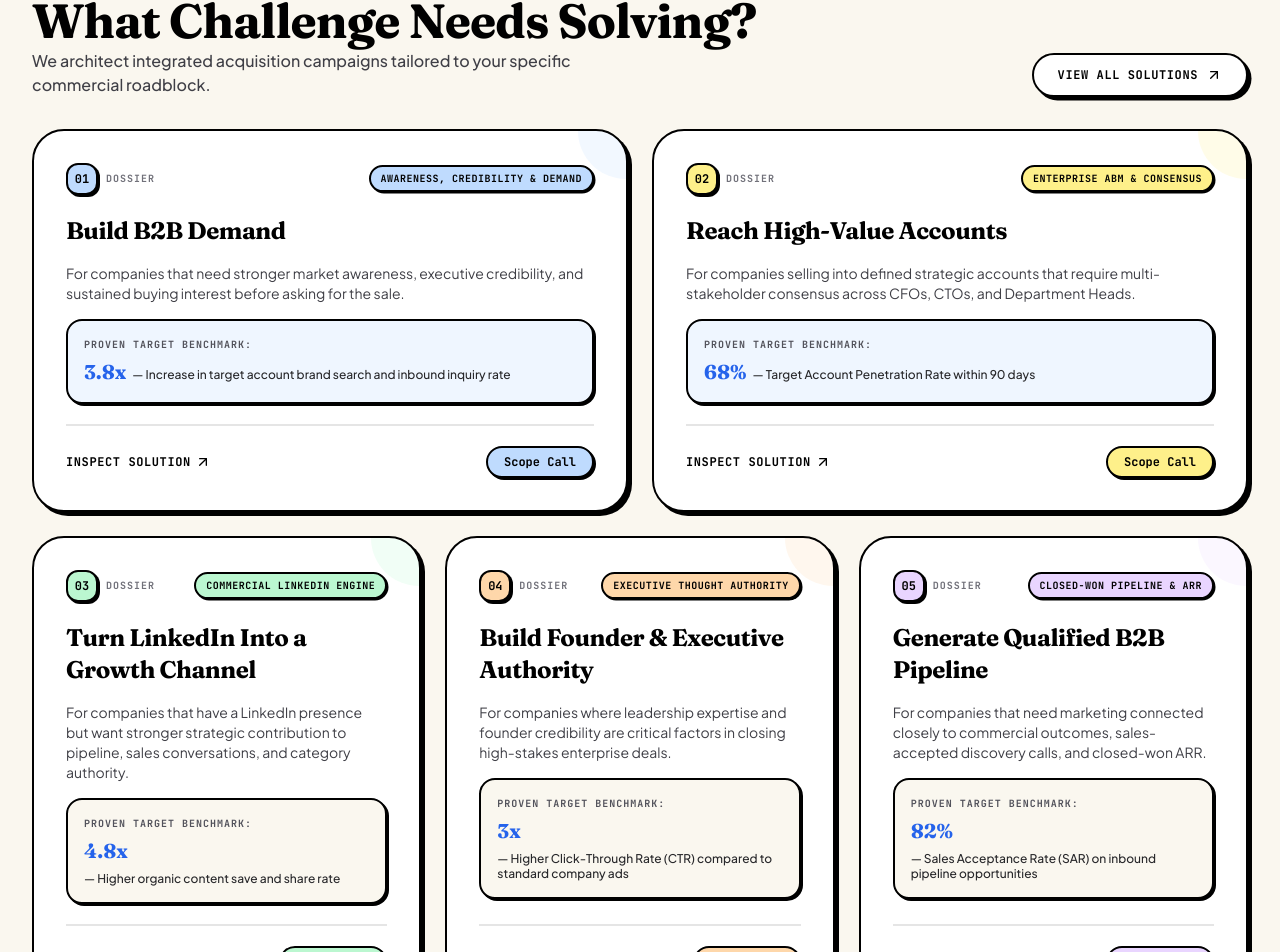
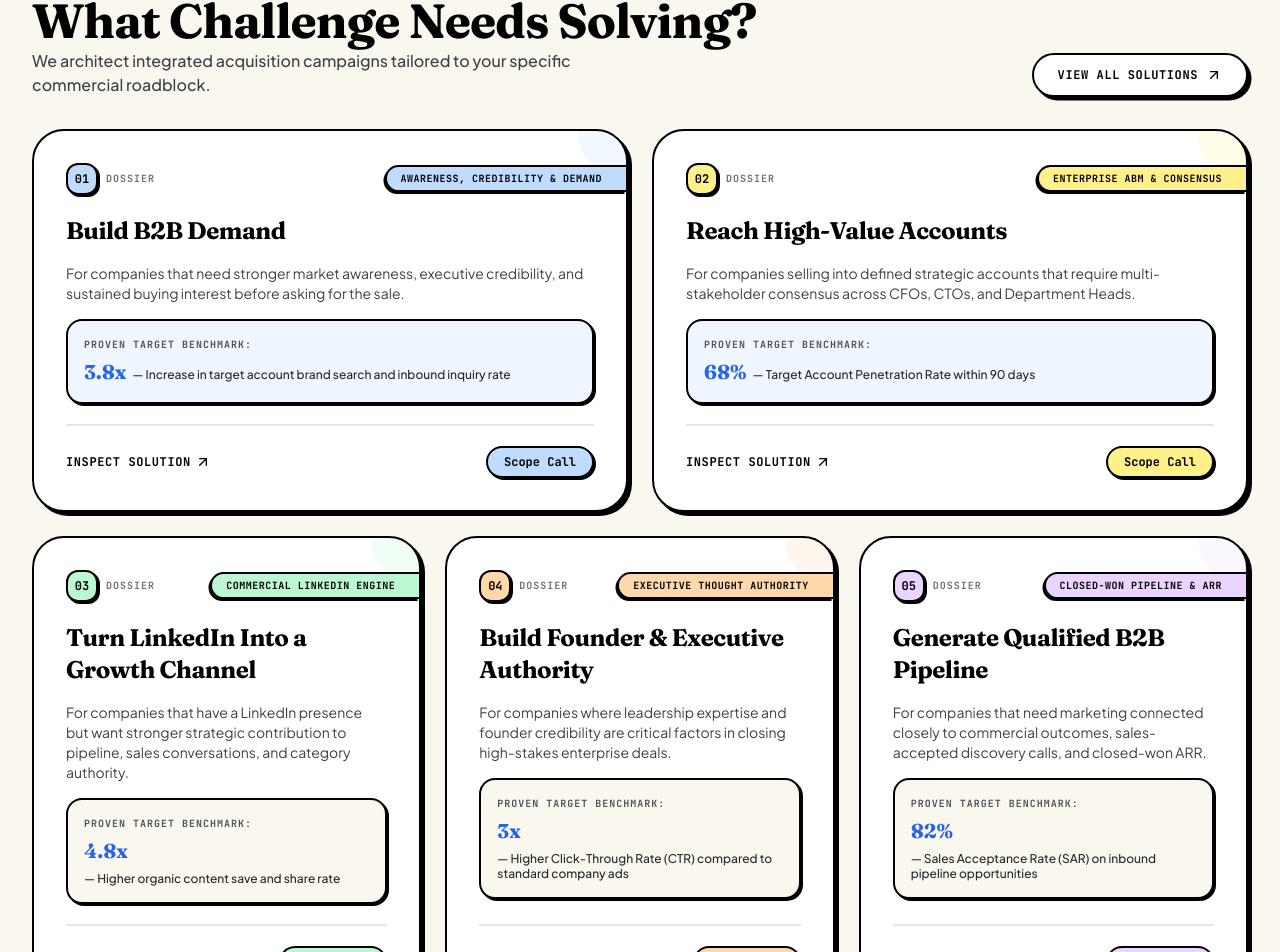
Before and after one commit to Kamu08/Saini-Nexus, a Next.js app: page / in a window 1280 px wide. Shown: the part 6313-7265 px from the top of the page. Built offline with nearby package versions, Linux system fonts and the light colour scheme.

Commit message:
feat: make solution pill badges touch right border of card as attached tabs

```diff
--- a/src/components/InteractiveSolutionsGrid.tsx
+++ b/src/components/InteractiveSolutionsGrid.tsx
@@ -56,8 +56,8 @@ export function InteractiveSolutionsGrid() {
               <div className={`absolute top-0 right-0 w-24 h-24 ${accent.badgeBg} opacity-20 -mr-12 -mt-12 rounded-full pointer-events-none`} />
 
               <div className="space-y-4 relative z-10">
-                {/* Header: Number & Tagline with clean responsive layout */}
-                <div className="flex items-center justify-between gap-2">
+                {/* Header: Number & Tagline touching right edge */}
+                <div className="flex items-center justify-between gap-2 -mr-6 sm:-mr-8">
                   <div className="flex items-center gap-2 shrink-0">
                     <span className={`w-8 h-8 rounded-xl ${accent.badgeBg} border-2 border-black text-black flex items-center justify-center font-mono text-xs font-extrabold shrink-0 shadow-[2px_2px_0px_#000000]`}>
                       {sol.number}
@@ -66,7 +66,7 @@ export function InteractiveSolutionsGrid() {
                       DOSSIER
                     </span>
                   </div>
-                  <span className={`${accent.badgeBg} border-2 border-black text-black font-mono font-bold uppercase tracking-wider text-[10px] px-2.5 py-1 rounded-full shadow-[1.5px_1.5px_0px_#000000] whitespace-nowrap shrink-0`}>
+                  <span className={`${accent.badgeBg} border-2 border-r-0 border-black text-black font-mono font-bold uppercase tracking-wider text-[10px] pl-3.5 pr-4 sm:pr-6 py-1 rounded-l-full shadow-[-1.5px_2px_0px_#000000] whitespace-nowrap shrink-0`}>
                     {sol.tagline}
                   </span>
                 </div>
```
